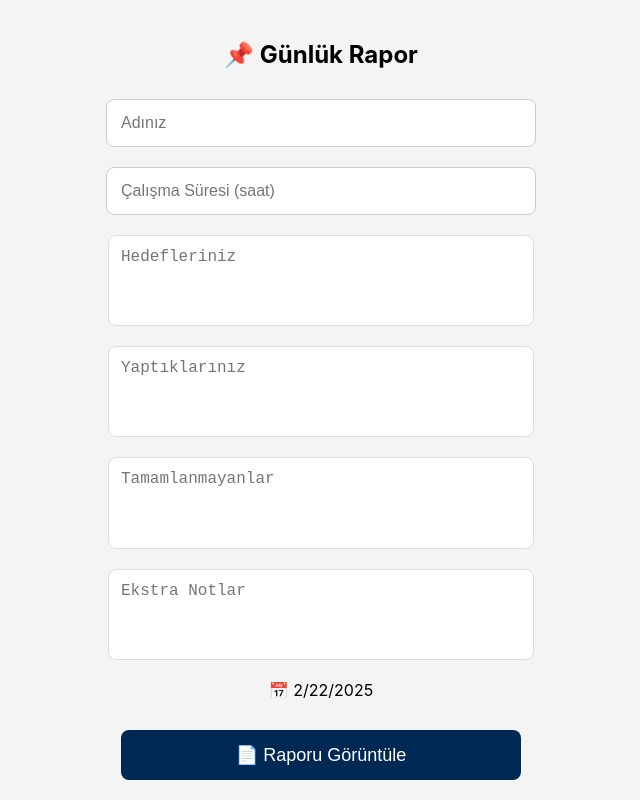
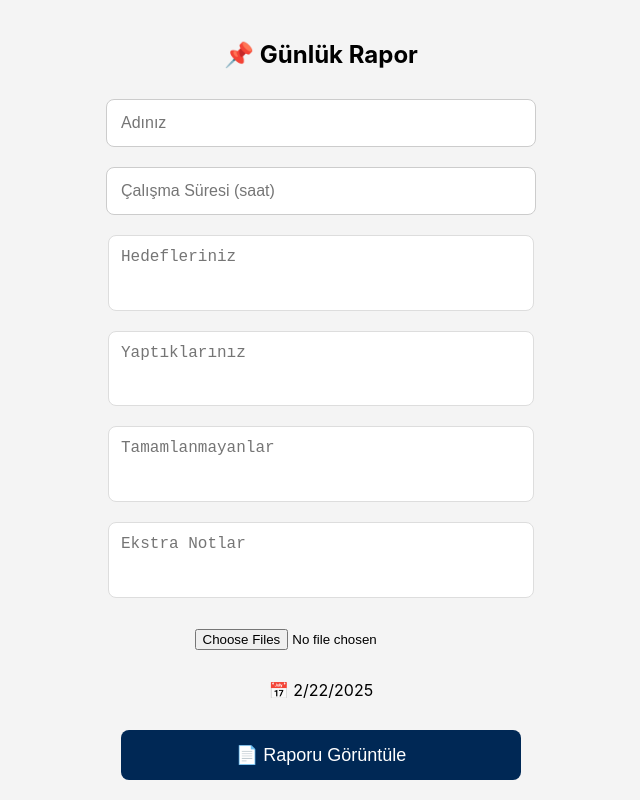
Before and after one commit to nazlinres01/report-app, a React (Create React App) app: page / in a window 1280 px wide. Shown: the whole page, without its empty margins (319-959 px from the left). Built offline with nearby package versions, Linux system fonts and the light colour scheme.

Commit message:
update home

```diff
--- a/src/pages/Home.jsx
+++ b/src/pages/Home.jsx
@@ -10,6 +10,7 @@ function Home() {
   const [notlar, setNotlar] = useState("");
   const [hata, setHata] = useState("");
   const [tarih, setTarih] = useState(new Date().toLocaleDateString());
+  const [gorseller, setGorseller] = useState([]);
   const navigate = useNavigate();
 
   const handleClick = (e) => {
@@ -19,9 +20,21 @@ function Home() {
     } else {
       setHata("");
       navigate("/report", {
-        state: { isim, calismaSuresi, hedefler, yapilanlar, tamamlanmayanlar, notlar, tarih },
+        state: { isim, calismaSuresi, hedefler, yapilanlar, tamamlanmayanlar, notlar, tarih, gorseller },
       });
     }
+  };
+
+  const handleFileChange = (e) => {
+    const files = Array.from(e.target.files);
+    setGorseller(files.map((file) => ({
+      src: URL.createObjectURL(file),
+      name: file.name,
+    })));
+  };
+
+  const handleRemoveImage = (index) => {
+    setGorseller((prevGorseller) => prevGorseller.filter((_, i) => i !== index));
   };
 
   return (
@@ -67,6 +80,26 @@ function Home() {
         style={styles.textarea}
       />
 
+      <div style={styles.imageUpload}>
+        <input
+          type="file"
+          multiple
+          onChange={handleFileChange}
+          style={styles.fileInput}
+        />
+        <div style={styles.imageList}>
+          {gorseller.map((gorsel, index) => (
+            <div key={index} style={styles.imageItem}>
+              <span>{gorsel.name}</span>
+              <button
+                onClick={() => handleRemoveImage(index)}
+                style={styles.removeButton}>❌
+              </button>
+            </div>
+          ))}
+        </div>
+      </div>
+
       <p style={styles.date}>📅 {tarih}</p>
       {hata && <p style={styles.error}>{hata}</p>}
 
@@ -80,7 +113,7 @@ const styles = {
     width: "100vw",
     height: "100vh",
     display: "flex",
-    flexDirection: "column", // Keep all elements stacked vertically
+    flexDirection: "column",
     alignItems: "center",
     justifyContent: "center",
     background: "#F4F4F4",
@@ -91,31 +124,31 @@ const styles = {
     fontSize: "24px",
     fontWeight: "bold",
     textAlign: "center",
-    marginBottom: "20px", // Add some space between the title and inputs
+    marginBottom: "20px",
   },
   input: {
     width: "100%",
-    maxWidth: "400px", // Keep a consistent width
+    maxWidth: "400px",
     padding: "14px",
     fontSize: "16px",
     borderRadius: "8px",
     border: "1px solid #ccc",
-    margin: "10px 0", // Add vertical spacing between inputs
+    margin: "10px 0",
   },
   textarea: {
     width: "100%",
-    maxWidth: "400px", // Match the width of input fields
+    maxWidth: "400px",
     height: "90px",
     padding: "12px",
     fontSize: "16px",
     borderRadius: "8px",
     border: "1px solid #ddd",
     resize: "none",
-    margin: "10px 0", // Add vertical spacing between text areas
+    margin: "10px 0",
   },
   button: {
     width: "100%",
-    maxWidth: "400px", // Match the width of input fields
+    maxWidth: "400px",
     padding: "14px",
     fontSize: "18px",
     backgroundColor: "#002855",
@@ -123,7 +156,7 @@ const styles = {
     border: "none",
     borderRadius: "8px",
     cursor: "pointer",
-    marginTop: "20px", // Add space between button and last input
+    marginTop: "20px",
   },
   error: {
     color: "red",
@@ -133,7 +166,37 @@ const styles = {
   date: {
     fontSize: "16px",
     textAlign: "center",
-    margin: "10px 0", // Space between date and button
+    margin: "10px 0",
+  },
+  imageUpload: {
+    marginTop: "20px",
+    textAlign: "center",
+  },
+  fileInput: {
+    marginBottom: "10px",
+  },
+  imageList: {
+    marginTop: "10px",
+    width: "100%",
+    maxWidth: "400px",
+    listStyleType: "none",
+    padding: "0",
+  },
+  imageItem: {
+    display: "flex",
+    justifyContent: "space-between",
+    alignItems: "center",
+    marginBottom: "8px",
+    padding: "5px",
+    backgroundColor: "#f0f0f0",
+    borderRadius: "4px",
+  },
+  removeButton: {
+    background: "transparent",
+    border: "none",
+    color: "red",
+    fontSize: "20px",
+    cursor: "pointer",
   },
 };
 
```
